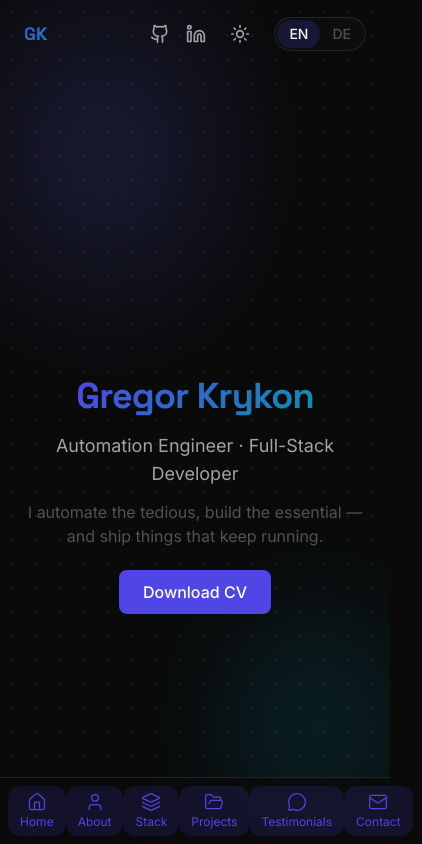
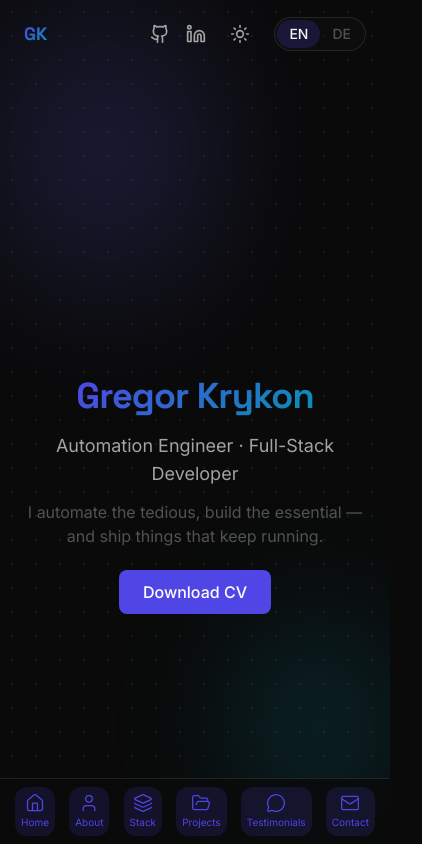
Before and after one commit to 922-Studio/Portfolio, a Next.js app: page /en in a window 390 px wide. Shown: the top 844 px of the page, 422 px wide, since content can reach past the window. Built offline with nearby package versions, Linux system fonts and the light colour scheme; no server answers.

Commit message:
fix: center bottom nav on mobile, prevent horizontal scroll

```diff
--- a/src/app/globals.css
+++ b/src/app/globals.css
@@ -91,10 +91,12 @@
 /* Smooth scroll for same-page navigation */
 html {
   scroll-behavior: smooth;
+  overflow-x: hidden;
 }
 
 /* Base body styles */
 body {
   background-color: var(--color-background);
   color: var(--color-text-primary);
+  overflow-x: hidden;
 }
--- a/src/components/BottomNav.tsx
+++ b/src/components/BottomNav.tsx
@@ -50,7 +50,7 @@ export function BottomNav() {
       <div className="flex items-center justify-around px-2 py-2">
         {navItems.map((item) => {
           const Icon = item.icon;
-          const className = "flex flex-col items-center gap-0.5 px-3 py-1.5 rounded-xl text-xs transition-colors bg-accent-from/15 text-accent-from";
+          const className = "flex flex-col items-center gap-0.5 px-1.5 sm:px-3 py-1.5 rounded-xl text-[10px] sm:text-xs transition-colors bg-accent-from/15 text-accent-from min-w-0";
 
           if (isHome) {
             return (
```
